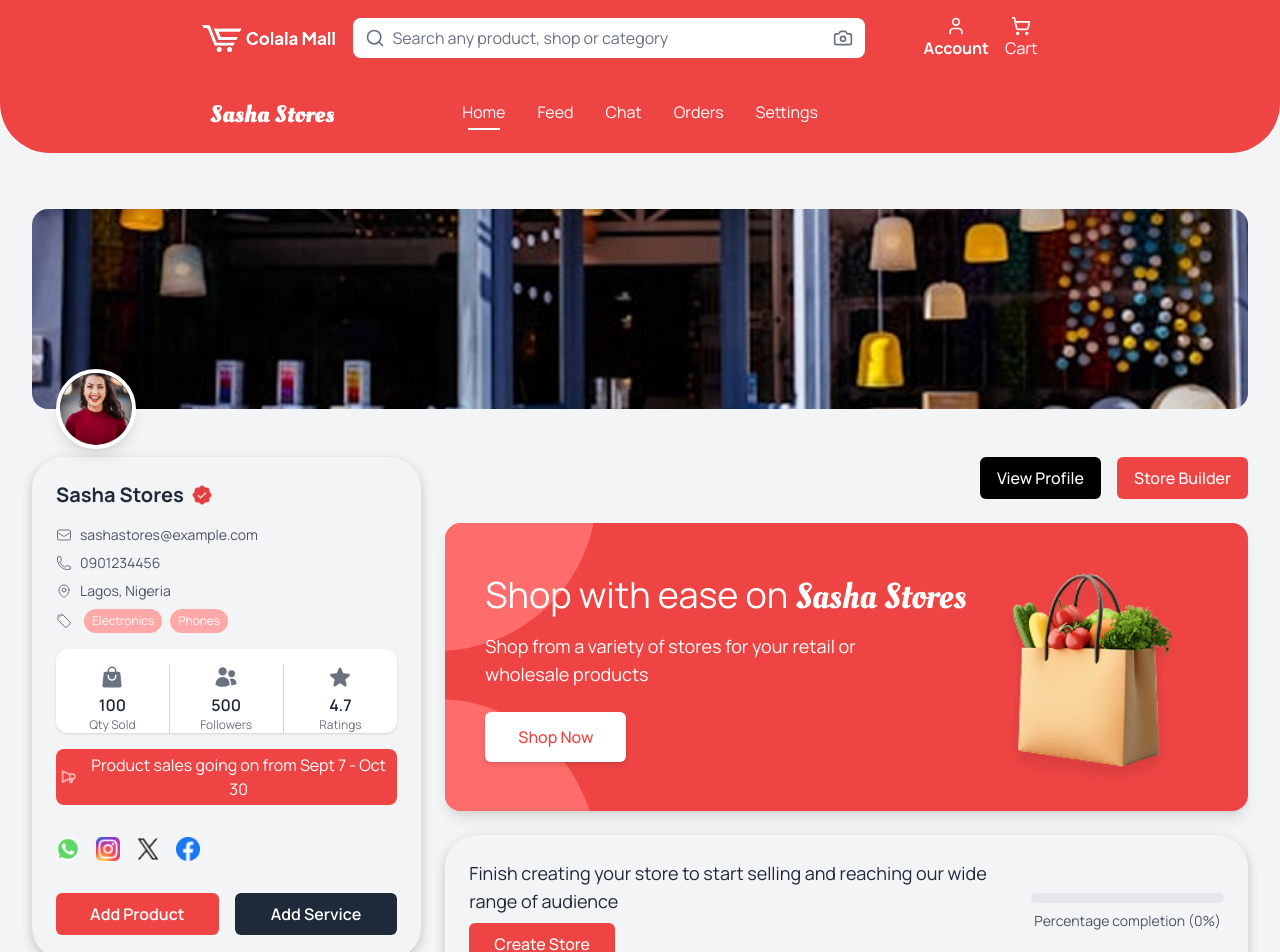
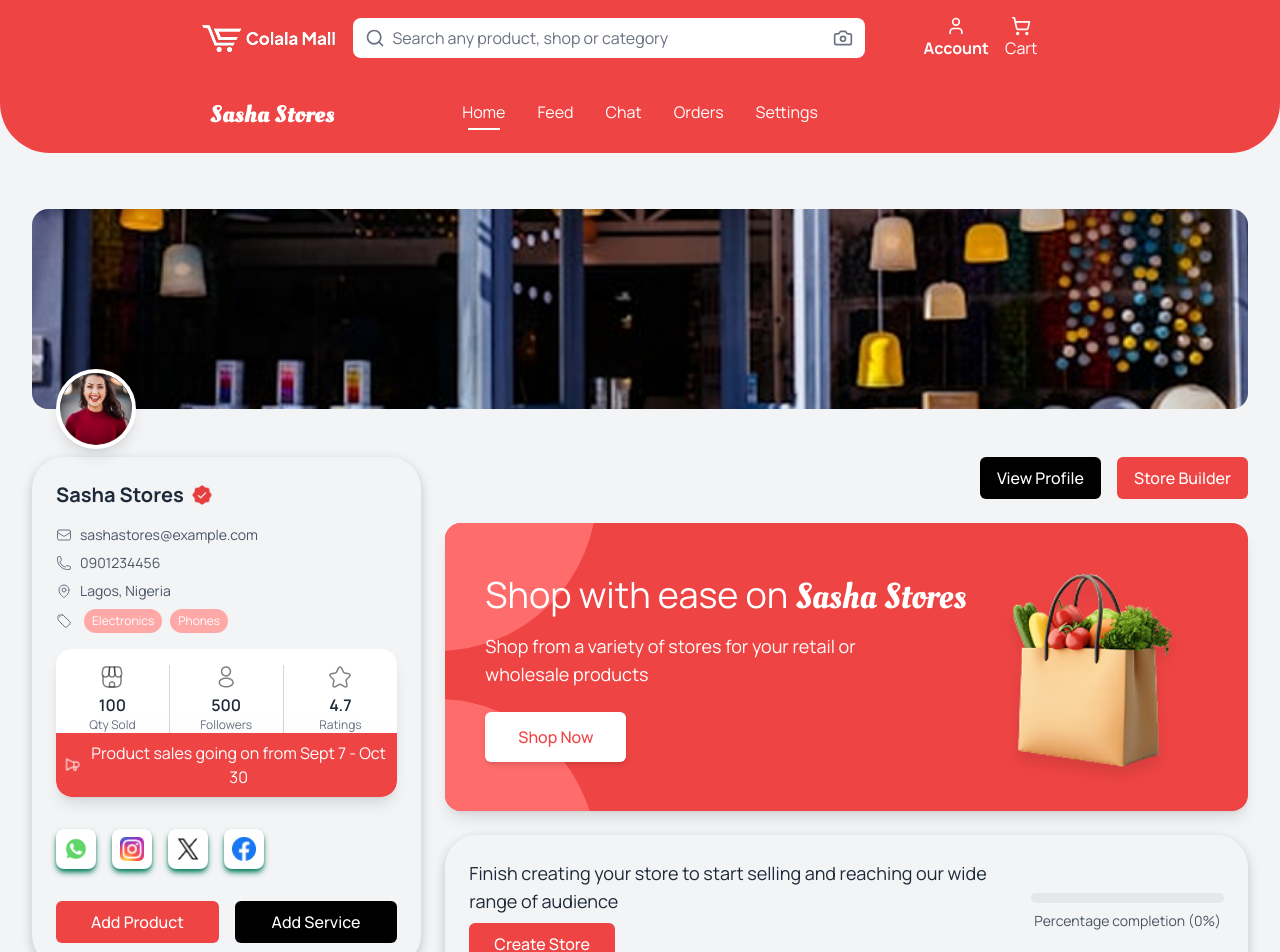
Before and after one commit to MianSuleman600/Colala-Store-Project, a React (Vite) app: page / in a window 1280 px wide. Shown: the top 952 px of the page. Built offline with nearby package versions, Linux system fonts and the light colour scheme.

Commit message:
design fix

```diff
--- a/src/components/Dashboard/DashboardHeader.jsx
+++ b/src/components/Dashboard/DashboardHeader.jsx
@@ -9,7 +9,10 @@
 const DashboardHeader = ({ brandColor, contrastTextColor, toggleSidebar, showHamburger, storeProfile }) => {
     const navigate = useNavigate();
 
-
+    // Handler to navigate to the home page when the profile section is clicked
+    const handleProfileClick = () => {
+        navigate('/');
+    };
 
     // We get the data from props instead of fetching it again here
     const escrowBalance = storeProfile?.escrowBalance?.toLocaleString() || '50,000';
@@ -36,8 +39,11 @@
                 </div>
             )}
 
-            {/* Profile Section */}
-            <div className="flex items-center gap-4 p-4 rounded-xl bg-white shadow-md">
+            {/* Profile Section - Now clickable to navigate to the home page */}
+            <div
+                className="flex items-center gap-4 p-4 rounded-xl bg-white shadow-md cursor-pointer"
+                onClick={handleProfileClick}
+            >
                 <img
                     src={storeProfile?.profilePictureUrl || 'https://googleusercontent.com/file_content/0'}
                     alt="Store Avatar"
--- a/src/components/Feed/CommentsModal.jsx
+++ b/src/components/Feed/CommentsModal.jsx
@@ -112,7 +112,7 @@
             className="max-w-xl w-full h-[80vh] flex flex-col overflow-hidden"
         >
             {/* Keeping the original structure from your request */}
-            <div className="flex-grow overflow-y-auto p-4 space-y-4">
+            <div className="flex-grow overflow-y-auto scrollbar-custom p-4 space-y-4">
                 {dummyComments.map(comment => (
                     <div key={comment.id} className="flex items-start space-x-3">
                         <img
--- a/src/components/store/StoreOwnerInfoSection.jsx
+++ b/src/components/store/StoreOwnerInfoSection.jsx
@@ -11,10 +11,12 @@
     MapPinIcon, PhoneIcon, EnvelopeIcon, TagIcon, UserCircleIcon
 } from '@heroicons/react/24/outline';
 // Importing solid icons for the stats section
-import { ShoppingBagIcon, UsersIcon, StarIcon } from '@heroicons/react/24/solid';
 // CORRECTED IMPORT AND USAGE:
 import VerifiedIcon from '../../assets/icons/varified.png'; // Renamed import for clarity
 import MegaphoneIcon from '../../assets/icons/Megaphone.png'
+import ShoppingBagIcon from '../../assets/icons/shop.png';
+import UsersIcon from '../../assets/icons/profile.png';
+import  StarIcon from '../../assets/icons/star.png'
 
 
 
@@ -134,34 +136,33 @@
                                 </div>
                             </div>
                         </div>
+                        {/* Statistics Section */}
+                        <div className="grid grid-cols-3 text-center  bg-white rounded-2xl pt-4 shadow-lg overflow-hidden">
 
-                        {/* Statistics Section */}
-                        <div className="grid grid-cols-3 text-center bg-white rounded-xl pt-4 shadow-sm">
                             {/* Qty Sold */}
                             <div className="flex flex-col items-center border-r border-gray-300">
-                                <ShoppingBagIcon className="h-6 w-6 text-gray-500 mb-1" />
+                                <img src={ShoppingBagIcon} className="h-6 w-6 text-gray-500 mb-1" />
                                 <span className="font-semibold text-gray-800">{currentStoreData.productsSold}</span>
                                 <span className="text-xs text-gray-500">Qty Sold</span>
                             </div>
 
                             {/* Followers */}
                             <div className="flex flex-col items-center border-r border-gray-300">
-                                <UsersIcon className="h-6 w-6 text-gray-500 mb-1" />
+                                <img src={UsersIcon} className="h-6 w-6 text-gray-500 mb-1" />
                                 <span className="font-semibold text-gray-800">{currentStoreData.followers}</span>
                                 <span className="text-xs text-gray-500">Followers</span>
                             </div>
 
                             {/* Ratings */}
                             <div className="flex flex-col items-center">
-                                <StarIcon className="h-6 w-6 text-gray-500 mb-1" />
+                                <img src={StarIcon} className="h-6 w-6 text-gray-500 mb-1" />
                                 <span className="font-semibold text-gray-800">{currentStoreData.ratings}</span>
                                 <span className="text-xs text-gray-500">Ratings</span>
-                            </div>
                             </div>
 
                             {/* Sales Banner */}
                             <div
-                            className="flex items-center justify-center gap-2 w-full p-1 rounded-lg
+                                className="col-span-3 flex items-center justify-center shadow-2xl gap-2 w-full p-2 rounded-b-2xl
         text-sm sm:text-base flex-wrap sm:flex-nowrap text-center"
                                 style={{ backgroundColor: brandColor, color: contrastTextColor }}
                             >
@@ -169,9 +170,15 @@
                                     src={MegaphoneIcon}
                                     alt=""
                                     className="h-4 w-4 flex-shrink-0"
+
                                 />
                                 <span className="break-words">{currentStoreData.salesMessage}</span>
                             </div>
+                        </div>
+
+
+
+
 
                         {/* Social Media Icons */}
                         <StoreSocialLinks isLoggedIn={isLoggedIn} />
@@ -180,14 +187,14 @@
                         <div className="flex space-x-4 mt-4">
                             <Button
                                 onClick={handleAddProduct}
-                                className="flex-1 py-2 px-4 rounded-lg font-semibold"
+                                className="flex-1 py-2 px-4 rounded-2xl "
                                 style={{ backgroundColor: brandColor, color: contrastTextColor }}
                             >
                                 Add Product
                             </Button>
                             <Button
                                 onClick={handleAddService}
-                                className="flex-1 py-2 px-4 rounded-lg font-semibold bg-gray-800 text-white hover:bg-gray-700"
+                                className="flex-1 py-2 px-4 rounded-2xl  bg-black text-white hover:bg-gray-700"
                             >
                                 Add Service
                             </Button>
--- a/src/components/store/StoreSocialLinks.jsx
+++ b/src/components/store/StoreSocialLinks.jsx
@@ -20,20 +20,32 @@
     }
 
     return (
-        <div className="flex justify-start  space-x-4 w-full py-4"> {/* Added padding for spacing */}
-            <a href="#" target="_blank" rel="noopener noreferrer">
+       <div className="flex justify-start space-x-4 w-full py-4">
+    {/* WhatsApp */}
+    <a href="#" target="_blank" rel="noopener noreferrer"
+       className="p-2 shadow-md  shadow-emerald-700 rounded-lg bg-white">
         <img src={whatsappIcon} alt="WhatsApp" className="w-6 h-6" />
     </a>
-            <a href="#" target="_blank" rel="noopener noreferrer">
+
+    {/* Instagram */}
+    <a href="#" target="_blank" rel="noopener noreferrer"
+       className="p-2 shadow-md shadow-emerald-700 rounded-lg bg-white">
         <img src={instagramIcon} alt="Instagram" className="w-6 h-6" />
     </a>
-            <a href="#" target="_blank" rel="noopener noreferrer">
+
+    {/* X (Twitter) */}
+    <a href="#" target="_blank" rel="noopener noreferrer"
+       className="p-2 shadow-md  shadow-emerald-700 rounded-lg bg-white">
         <img src={xIcon} alt="X (Twitter)" className="w-6 h-6" />
     </a>
-            <a href="#" target="_blank" rel="noopener noreferrer">
+
+    {/* Facebook */}
+    <a href="#" target="_blank" rel="noopener noreferrer"
+       className="p-2 shadow-md  shadow-emerald-700 rounded-lg bg-white">
         <img src={facebookIcon} alt="Facebook" className="w-6 h-6" />
     </a>
 </div>
+
     );
 };
 
```
Also changed, not shown: src/components/Dashboard/AccessControl.jsx (+78 -36 lines). Lines whose indentation alone changed are shown as unchanged.
